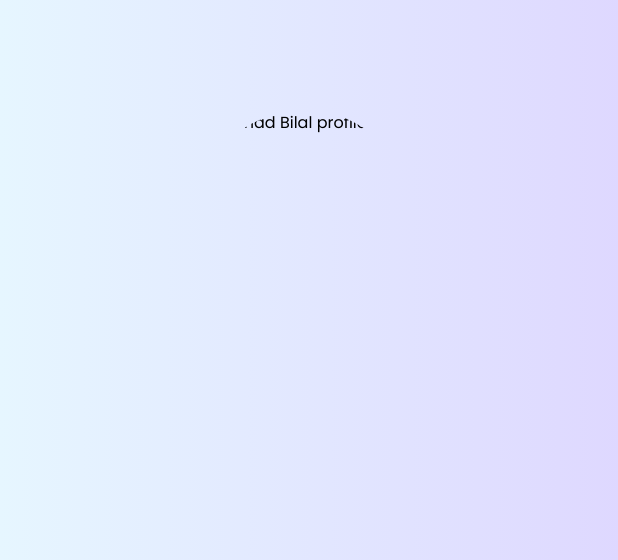
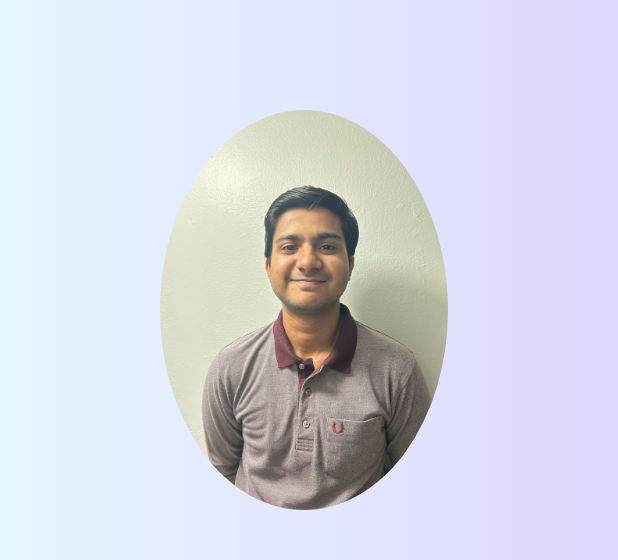
Before and after one commit to MuhammadBilal350/Websiteportfolio, a plain HTML site: page index.html in a window 1280 px wide. Shown: the part 224-784 px from the top of the page, 0-618 px from the left. Drawn offline with Linux system fonts and the light colour scheme; files whose address does not match are found by name.

Commit message:
Fix HTML structure and update asset paths

```diff
--- a/index.html
+++ b/index.html
@@ -38,7 +38,7 @@
     </nav>
     <section id="profile">
 			<div class="section__pic-container">
-				<img src="assests/profilepic.jpeg" alt="Muhammad Bilal profile picture" loading="eager" onerror="this.onerror=null;this.src='assests/profile-pic.png'" />
+				<img src="assets/profilepic.jpeg" alt="Muhammad Bilal profile picture" loading="eager" onerror="this.onerror=null;this.src='assests/profile-pic.png'" />
 			</div>
       <div class="section__text">
         <p class="section__text__p1">Hello, I'm</p>
@@ -342,4 +342,5 @@
 		</footer>
     <script src="script.js"></script>
   </body>
+
 </html>
```
